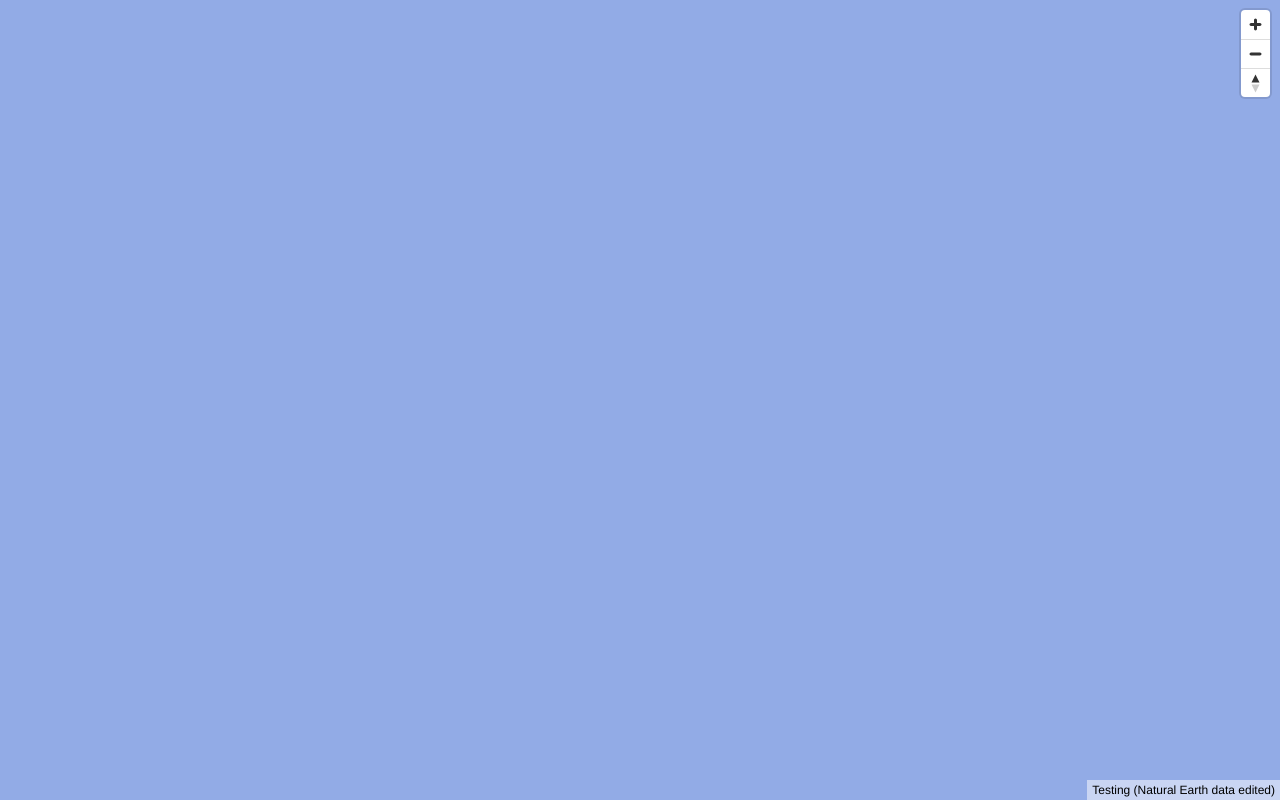
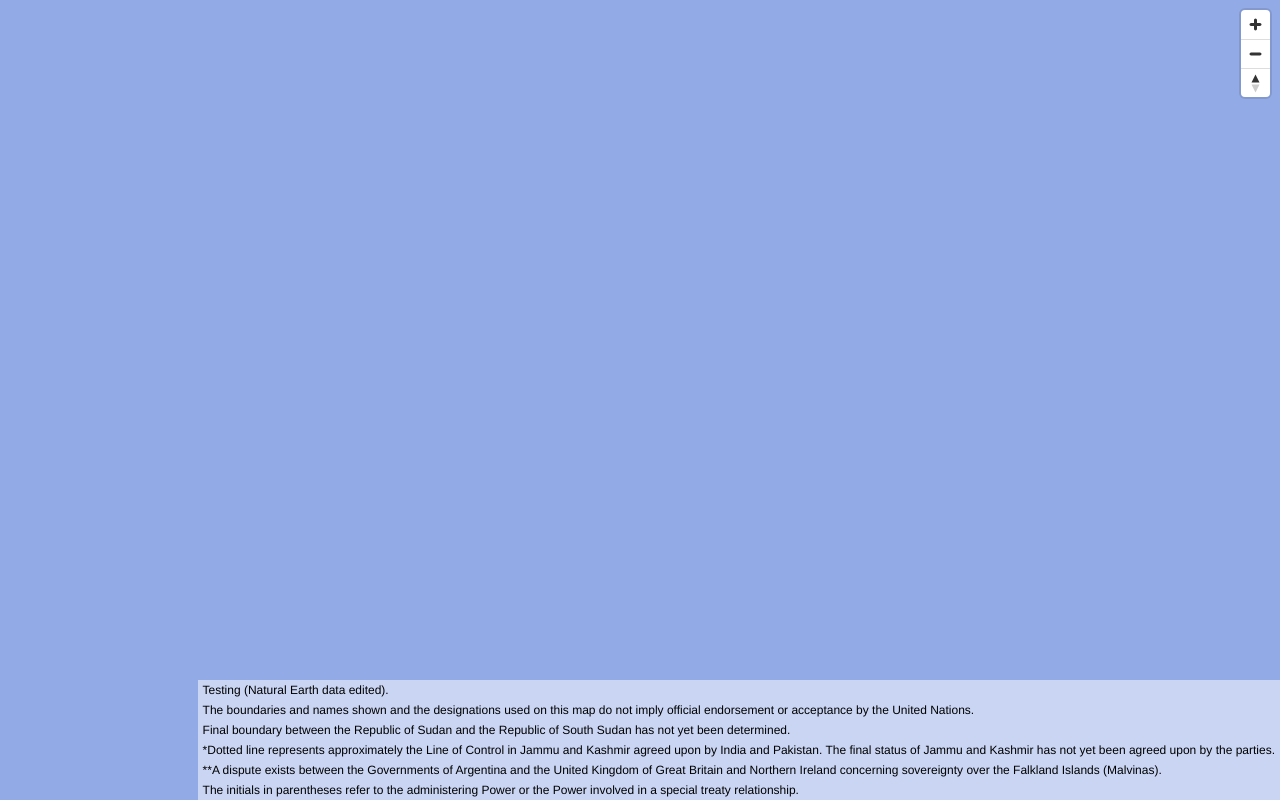
Before and after one commit to ubukawa/nat-tile, a plain HTML site: page index_r.html in a window 1280 px wide. Drawn offline with Linux system fonts and the light colour scheme; no server answers.

Commit message:
Update index_r.html

```diff
--- a/index_r.html
+++ b/index_r.html
@@ -23,7 +23,7 @@ map = new mapboxgl.Map({
       v: {
         type: 'vector',
         tiles: ['https://ubukawa.github.io/nat-tile/ne_z2/{z}/{x}/{y}.pbf'],
-        attribution: 'Testing (Natural Earth data edited)',
+        attribution: 'Testing (Natural Earth data edited).<br>The boundaries and names shown and the designations used on this map do not imply official endorsement or acceptance by the United Nations.<br>Final boundary between the Republic of Sudan and the Republic of South Sudan has not yet been determined.<br>*Dotted line represents approximately the Line of Control in Jammu and Kashmir agreed upon by India and Pakistan. The final status of Jammu and Kashmir has not yet been agreed upon by the parties.<br>**A dispute exists between the Governments of Argentina and the United Kingdom of Great Britain and Northern Ireland concerning sovereignty over the Falkland Islands (Malvinas).<br>The initials in parentheses refer to the administering Power or the Power involved in a special treaty relationship.',
         maxzoom: 2,
         minzoom: 0
       }
```
